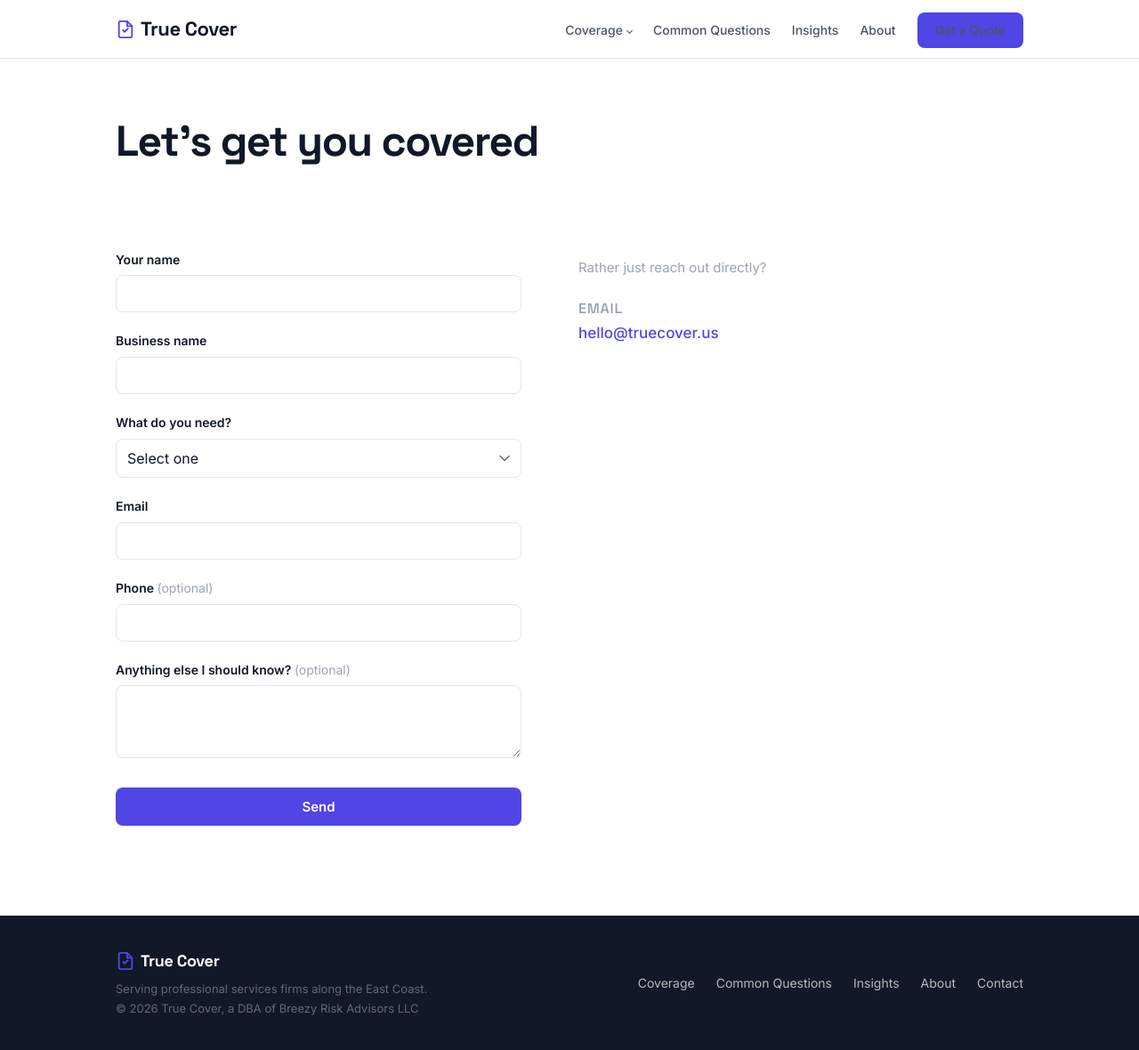
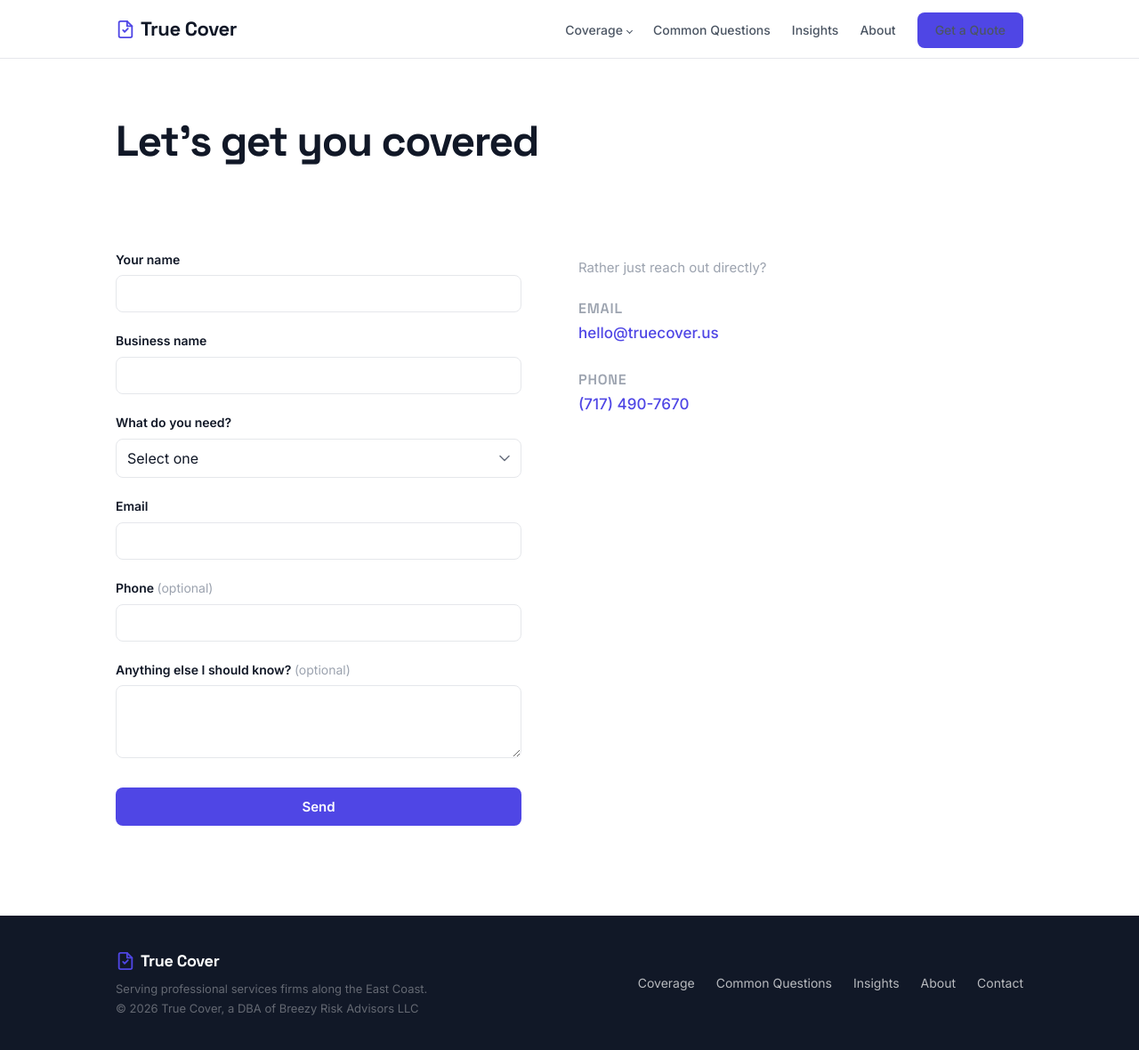
Before and after one commit to joeproe1/truecover.us, a Jekyll site: the page built from contact.html, in a window 1280 px wide and 1180 px high. Shown: the whole window at 89% size. Built offline with Jekyll 4.4.1, drawn with Linux system fonts in a browser that asks for light colours.

Commit message:
Remove personal name, drop AI-powered claim, add phone to contact page
Name removed from about page bio. "AI-powered policy analysis"
removed from site description and schema data -- conflicts with
human-expertise positioning. Phone number added to contact page
sidebar for outreach visitors.

Co-Authored-By: Claude Opus 4.6 <noreply@anthropic.com>

```diff
--- a/_config.yml
+++ b/_config.yml
@@ -1,6 +1,6 @@
 # Site settings
 title: True Cover
-description: "Insurance brokerage for accounting firms, law firms, consultants, and financial advisors. AI-powered policy analysis, straight answers, and coverage that fits your practice."
+description: "Insurance brokerage for accounting firms, law firms, consultants, and financial advisors. Straight answers and coverage that fits your practice."
 url: "https://truecover.us"
 baseurl: ""
 author: True Cover
--- a/_includes/head.html
+++ b/_includes/head.html
@@ -38,7 +38,7 @@
       "@id": "{{ site.url }}/#organization",
       "name": "True Cover",
       "url": "{{ site.url }}",
-      "description": "Insurance brokerage for accounting firms, law firms, consultants, and financial advisors. Cyber, professional liability, D&O, and full commercial programs. AI-powered policy analysis.",
+      "description": "Insurance brokerage for accounting firms, law firms, consultants, and financial advisors. Cyber, professional liability, D&O, and full commercial programs.",
       "foundingDate": "2026",
       "email": "{{ site.email }}",
       "contactPoint": {
@@ -84,7 +84,6 @@
         "Accountants Professional Liability",
         "Legal Malpractice Insurance",
         "Directors and Officers Insurance",
-        "AI-Powered Policy Analysis",
         "Coverage Gap Analysis",
         "Insurance Policy Language Review",
         "Ransomware Coverage",
--- a/about.html
+++ b/about.html
@@ -27,7 +27,7 @@ description: "About True Cover. Insurance brokerage for law firms, accounting fi
             <p>These are not outliers. Most brokers never catch them because they never read the policy.</p>
 
             <h2>Who I am</h2>
-            <p>I am Joerg Proeve. I spent the last 20 years in insurance: carriers, insurtechs, consulting and advisory. Started out in engineering and cybersecurity. I hold producer and surplus lines licenses.</p>
+            <p>I spent the last 20 years in insurance: carriers, insurtechs, consulting and advisory. Started out in engineering and cybersecurity. I hold producer and surplus lines licenses.</p>
         </div>
     </div>
 </section>
--- a/contact.html
+++ b/contact.html
@@ -58,6 +58,8 @@ description: "Get in touch with True Cover. Insurance for accounting firms, law
                 <p>Rather just reach out directly?</p>
                 <h3>Email</h3>
                 <p><a href="mailto:{{ site.email }}">{{ site.email }}</a></p>
+                <h3>Phone</h3>
+                <p><a href="tel:+17174907670">{{ site.phone }}</a></p>
             </div>
         </div>
 
```
